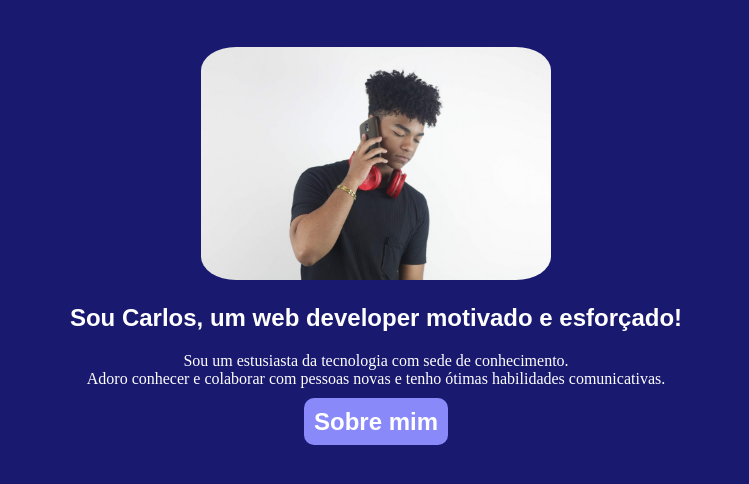
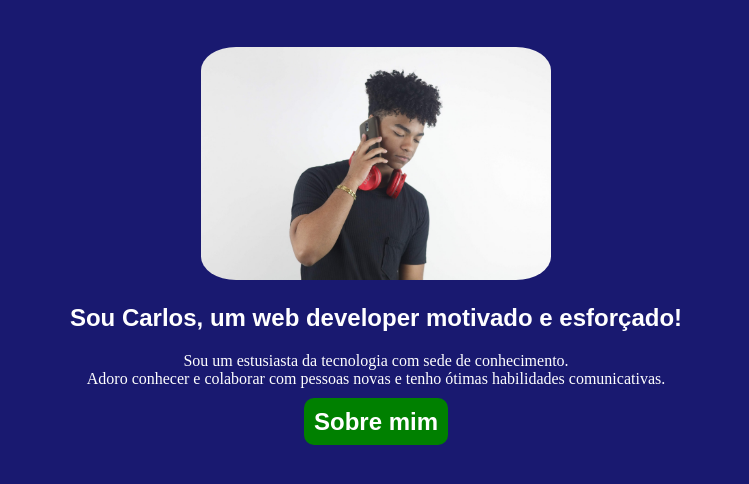
Before and after one commit to kadu2229/kadu2229.github.io, a plain HTML site: page index.html in a window 1280 px wide. In both pictures the pointer is over the link "Sobre mim". Shown: the part 202-686 px from the top of the page, without its empty margins (264-1013 px from the left). Drawn offline with Linux system fonts and the light colour scheme.

Commit message:
pseudo classes aplicadas no botão

```diff
--- a/style.css
+++ b/style.css
@@ -48,3 +48,9 @@ ul {
     padding: 10px;
     border-radius: 10px;
 }
+.botao:hover {
+    background-color: green;
+}
+.botao:active {
+    background-color: green;
+}
```
